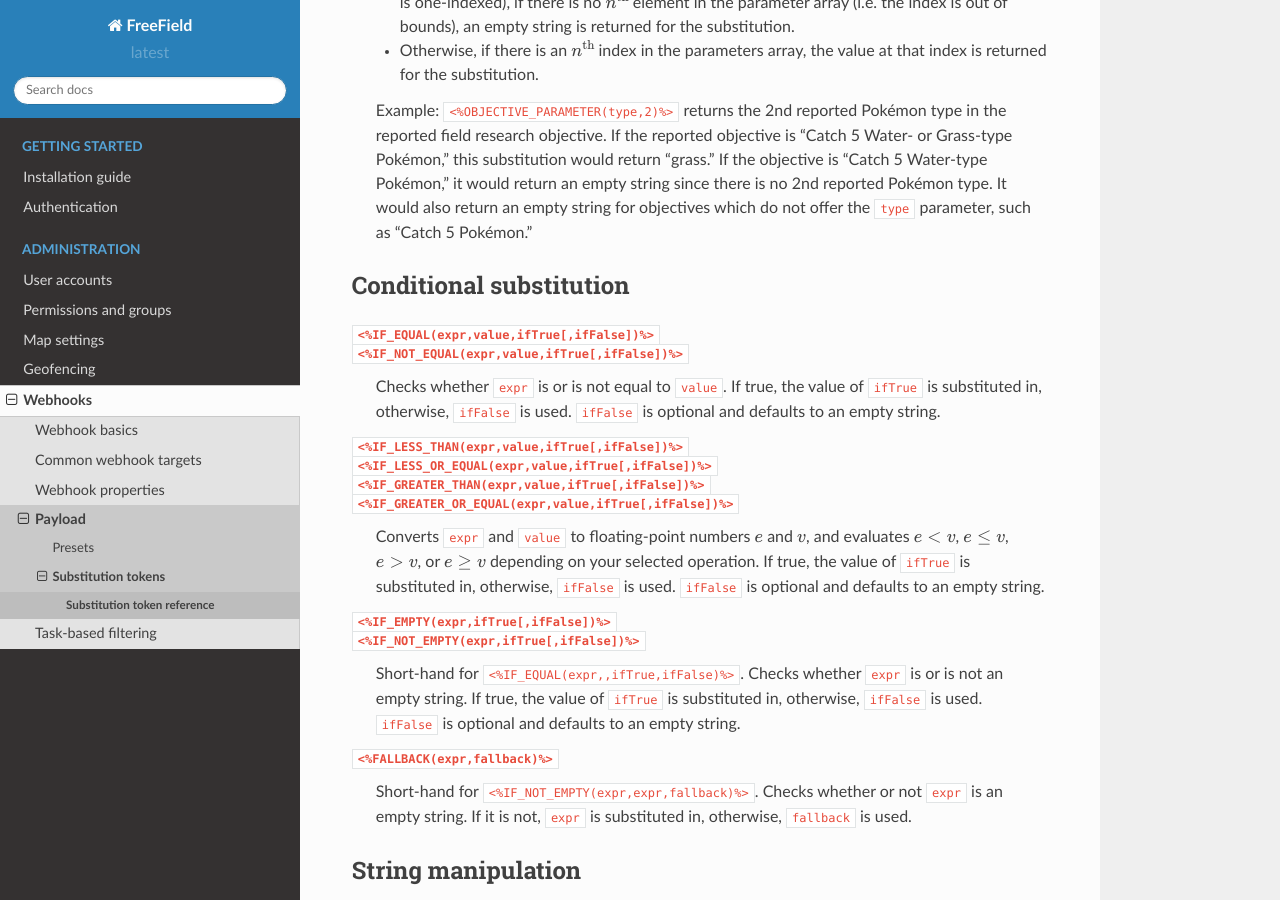
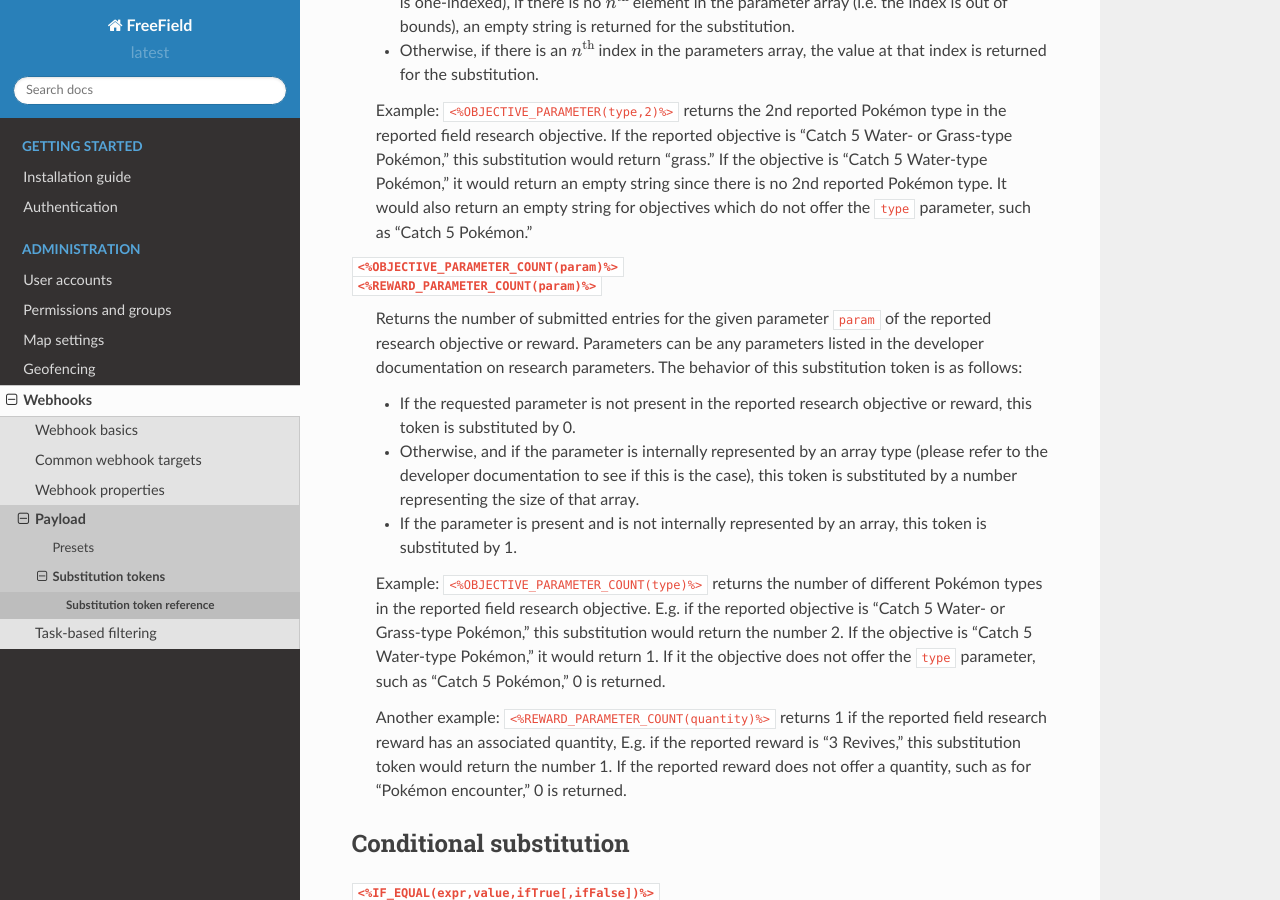
Before and after one commit to bilde2910/FreeField, a Sphinx documentation site: the page built from docs/webhooks/tokenref.rst, in a window 1280 px wide and 900 px high, scrolled down 3705 px. Built offline with Sphinx 7.4.7 and the Read the Docs theme 2.0.0, drawn with Linux system fonts in a browser that asks for light colours; formulas are drawn with MathJax 3.

Commit message:
Add documentation for parameter COUNT substitution tokens

```diff
--- a/docs/webhooks/tokenref.rst
+++ b/docs/webhooks/tokenref.rst
@@ -185,6 +185,35 @@ deep into the internal workings of the reported research task.
    return an empty string for objectives which do not offer the ``type``
    parameter, such as "Catch 5 Pokémon."
 
+``<%OBJECTIVE_PARAMETER_COUNT(param)%>`` |br| ``<%REWARD_PARAMETER_COUNT(param)%>``
+   Returns the number of submitted entries for the given parameter ``param`` of
+   the reported research objective or reward. Parameters can be any parameters
+   listed in the developer documentation on research parameters. The behavior of
+   this substitution token is as follows:
+
+   -  If the requested parameter is not present in the reported research
+      objective or reward, this token is substituted by 0.
+
+   -  Otherwise, and if the parameter is internally represented by an array type
+      (please refer to the developer documentation to see if this is the case),
+      this token is substituted by a number representing the size of that array.
+
+   -  If the parameter is present and is not internally represented by an array,
+      this token is substituted by 1.
+
+   Example: ``<%OBJECTIVE_PARAMETER_COUNT(type)%>`` returns the number of
+   different Pokémon types in the reported field research objective. E.g. if the
+   reported objective is "Catch 5 Water- or Grass-type Pokémon," this
+   substitution would return the number 2. If the objective is "Catch 5
+   Water-type Pokémon," it would return 1. If it the objective does not offer
+   the ``type`` parameter, such as "Catch 5 Pokémon," 0 is returned.
+
+   Another example: ``<%REWARD_PARAMETER_COUNT(quantity)%>`` returns 1 if the
+   reported field research reward has an associated quantity, E.g. if the
+   reported reward is "3 Revives," this substitution token would return the
+   number 1. If the reported reward does not offer a quantity, such as for
+   "Pokémon encounter," 0 is returned.
+
 Conditional substitution
 ------------------------
 
```
